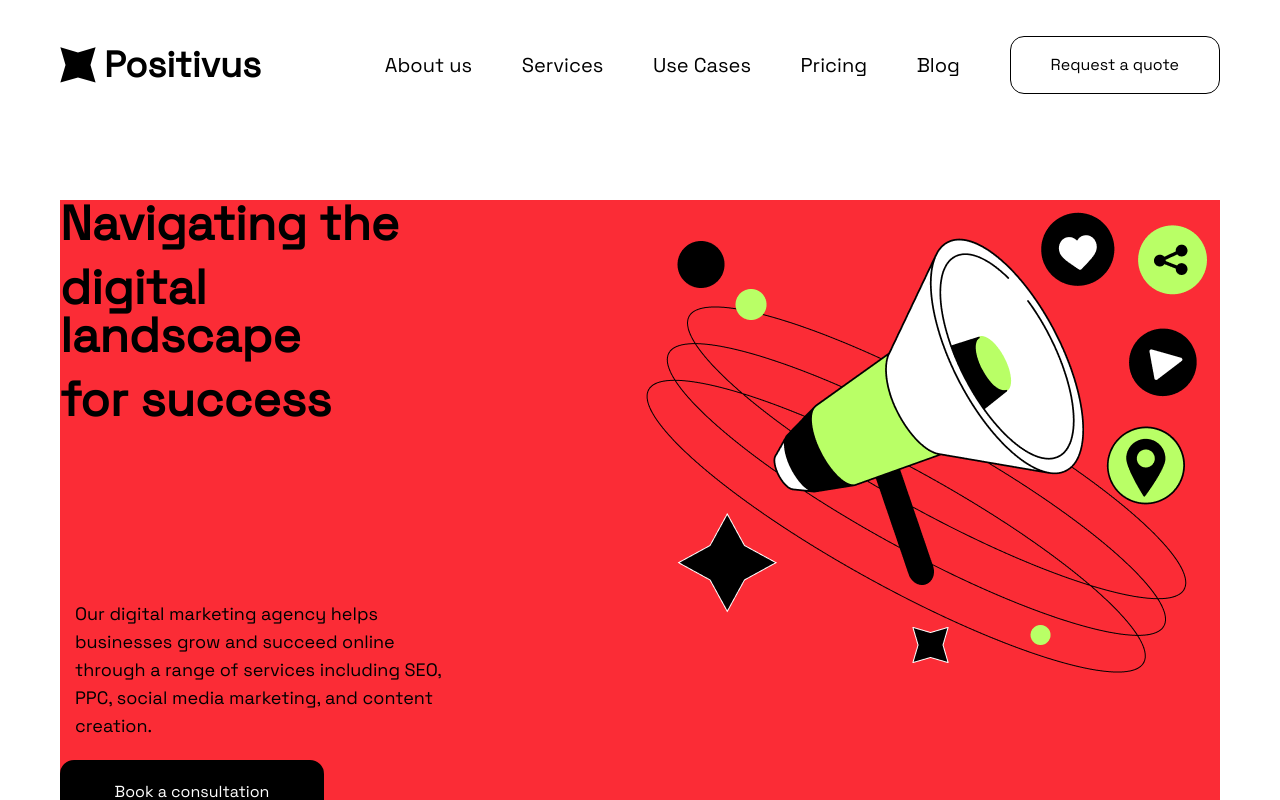
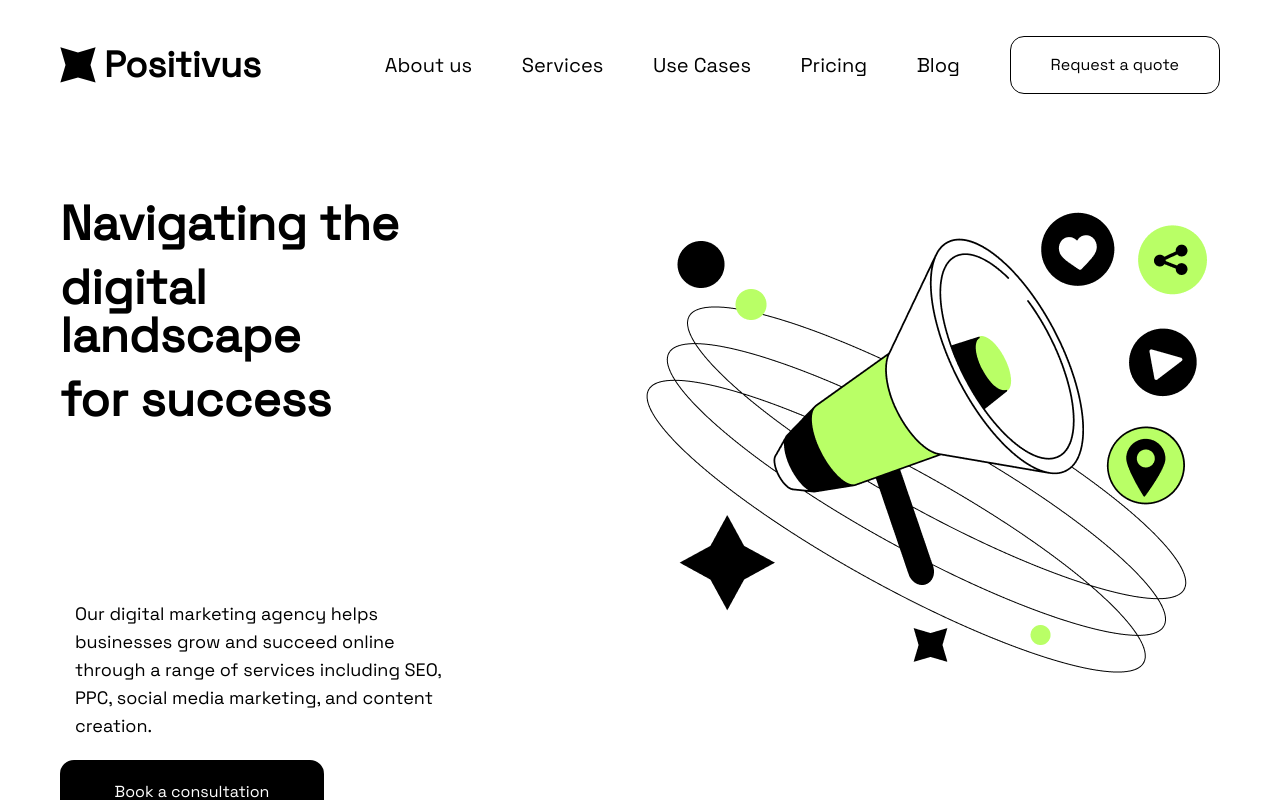
Before and after one commit to Nihat774/Positivus-Project, a React (Vite) app: page / in a window 1280 px wide. Shown: the top 800 px of the page. Built offline with nearby package versions, Linux system fonts and the light colour scheme.

Commit message:
change bg-color

```diff
--- a/src/pages/Home/index.jsx
+++ b/src/pages/Home/index.jsx
@@ -7,7 +7,7 @@ function Home() {
   return (
     <main className="flex flex-col xl:gap-[70px] md:gap-[50px] sm:gap-[70px] " id="about">
       <section className=" flex xl:flex-row flex-col justify-between">
-        <div className=" w-full h-[93vh] bg-red-500 md:h-[90vh]   flex flex-col justify-between">
+        <div className=" w-full h-[93vh] md:h-[90vh]   flex flex-col justify-between">
           <div className="flex xl:flex-row flex-col gap-8 xl:gap-0 justify-between">
             <div className="flex flex-col gap-4 font-semibold text-4xl md:text-6xl xl:text-5xl leading-[100%] w-full xl:w-[30vw]">
               <h1>Navigating the</h1>
```
